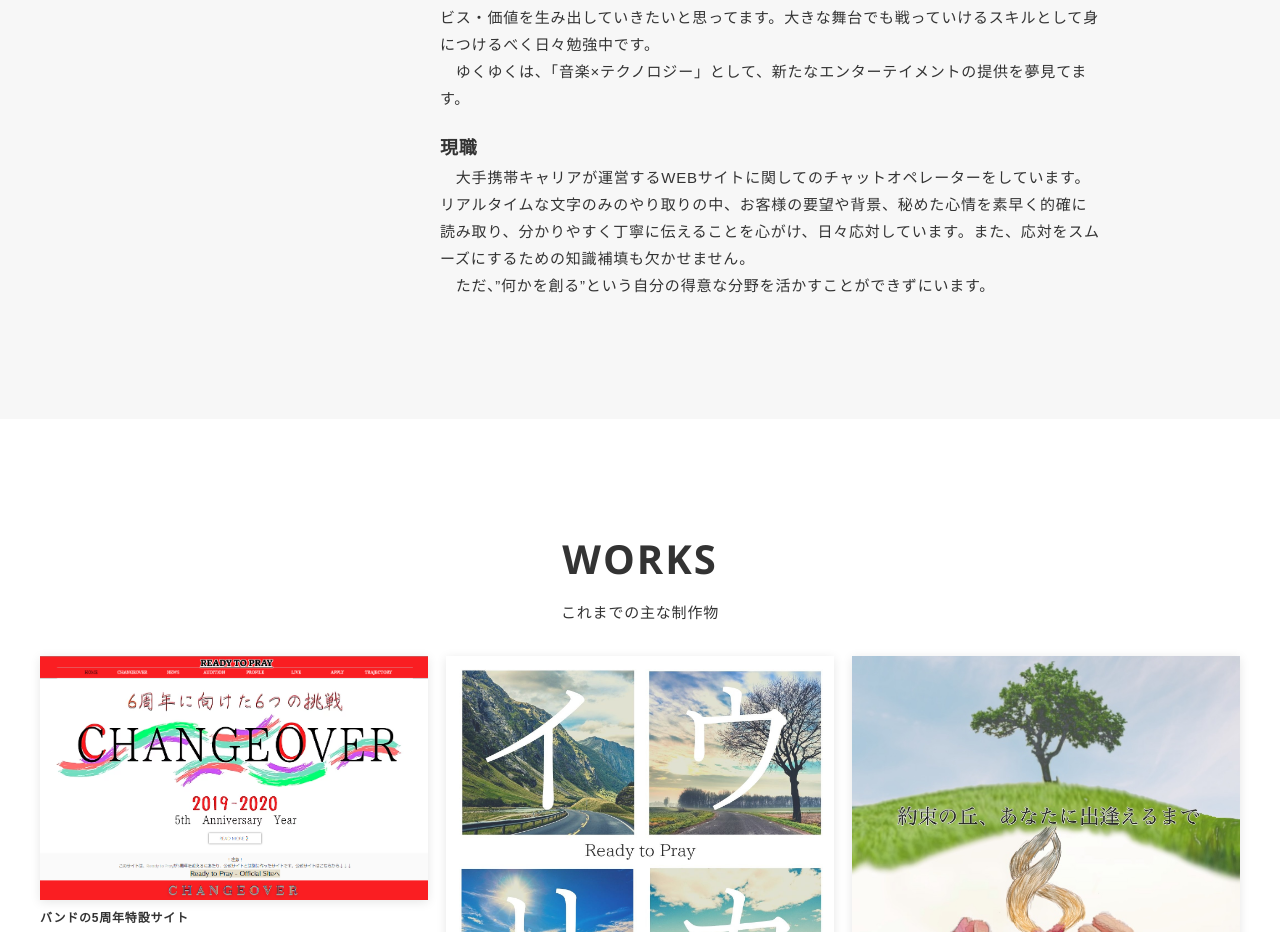
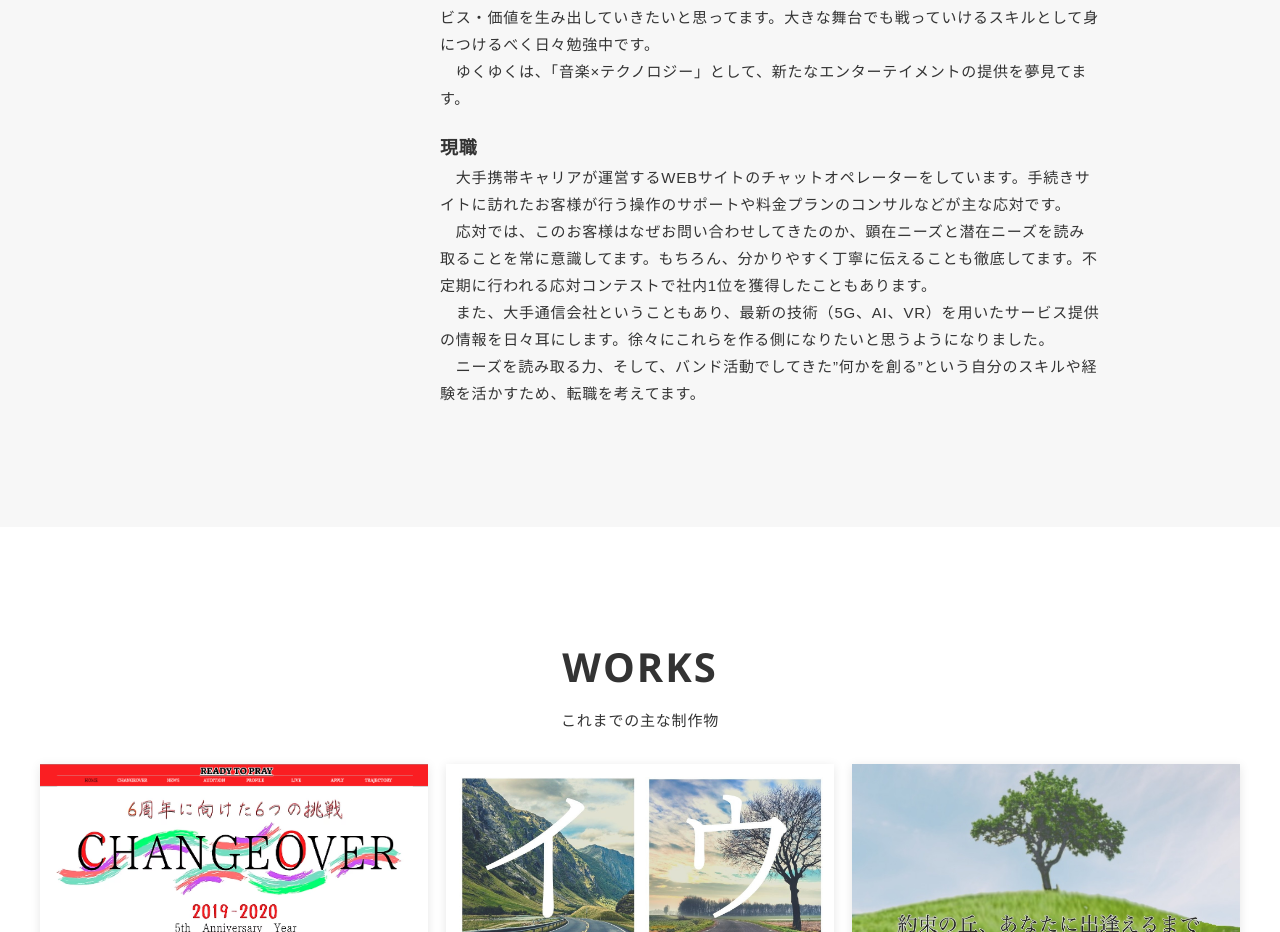
Before and after one commit to yuya-tanaka-yt/portfolio, a plain HTML site: page index.html in a window 1280 px wide. Shown: the part 1481-2413 px from the top of the page. Drawn offline with nearby package versions, Linux system fonts and the light colour scheme; files whose address does not match are found by name.

Commit message:
現職
説明変更

```diff
--- a/index.html
+++ b/index.html
@@ -76,7 +76,7 @@
 
                 <p><span class="text-bold">紹介</span><br>田中裕也（たなかゆうや）と申します。<br>　私は、これまでの人生の半分を「音楽」と共に生きてきました。楽曲制作はもちろん、バンド活動を通してさまざまな経験、出会い、制作をしてきました。主な制作物は「Works」をご覧ください。<a href="https://ready-to-pray.com/" target="_blank">バンド公式サイトはこちらから</a>（You Tubeで公開中の「ファミリア」おすすめ曲です！）<br>　「誰かに喜んでもらうために何かを生み出し、行動していく」。これには正解が無く、たくさんの試行錯誤、途中でくじけない根気、壁にぶち当たった際の柔軟性、そしてあくなき探究心が必要です。ただ、私にとっては非常にやりがいを感じます。なによりワクワクします。<br>　音楽活動を休止した今、自分が成長できる場所・楽しさを感じれる場所はどこかと考えた時、夢のある「テクノロジー」業界だと確信してます。第二の人生として新たな挑戦し、サービス・価値を生み出していきたいと思ってます。大きな舞台でも戦っていけるスキルとして身につけるべく日々勉強中です。<br>　ゆくゆくは、「音楽×テクノロジー」として、新たなエンターテイメントの提供を夢見てます。</p>
 
-                <p><span class="text-bold">現職</span><br>　大手携帯キャリアが運営するWEBサイトに関してのチャットオペレーターをしています。リアルタイムな文字のみのやり取りの中、お客様の要望や背景、秘めた心情を素早く的確に読み取り、分かりやすく丁寧に伝えることを心がけ、日々応対しています。また、応対をスムーズにするための知識補填も欠かせません。<br>　ただ、”何かを創る”という自分の得意な分野を活かすことができずにいます。</p>
+                <p><span class="text-bold">現職</span><br>　大手携帯キャリアが運営するWEBサイトのチャットオペレーターをしています。手続きサイトに訪れたお客様が行う操作のサポートや料金プランのコンサルなどが主な応対です。<br>　応対では、このお客様はなぜお問い合わせしてきたのか、顕在ニーズと潜在ニーズを読み取ることを常に意識してます。もちろん、分かりやすく丁寧に伝えることも徹底してます。不定期に行われる応対コンテストで社内1位を獲得したこともあります。<br>　また、大手通信会社ということもあり、最新の技術（5G、AI、VR）を用いたサービス提供の情報を日々耳にします。徐々にこれらを作る側になりたいと思うようになりました。<br>　ニーズを読み取る力、そして、バンド活動でしてきた”何かを創る”という自分のスキルや経験を活かすため、転職を考えてます。</p>
               </div>
             </div>
           </div>
```
